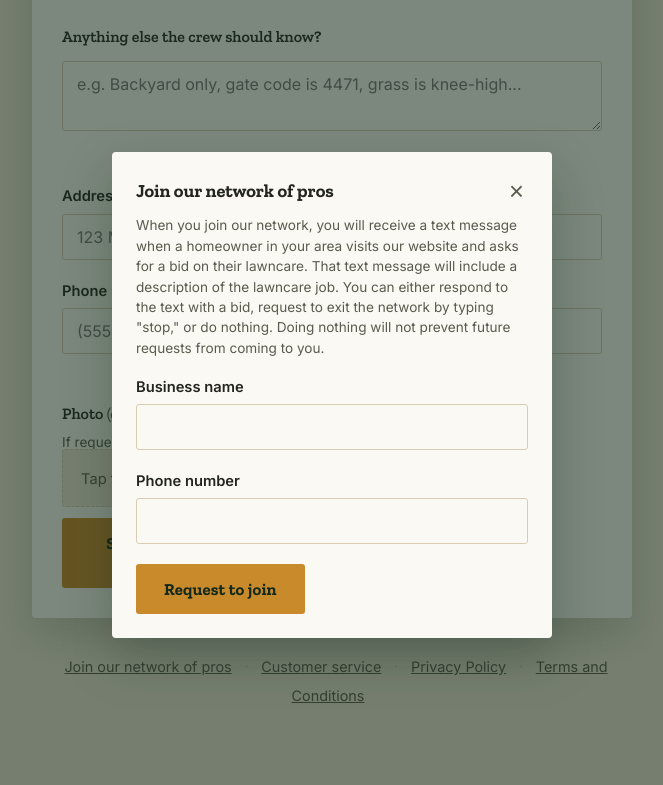
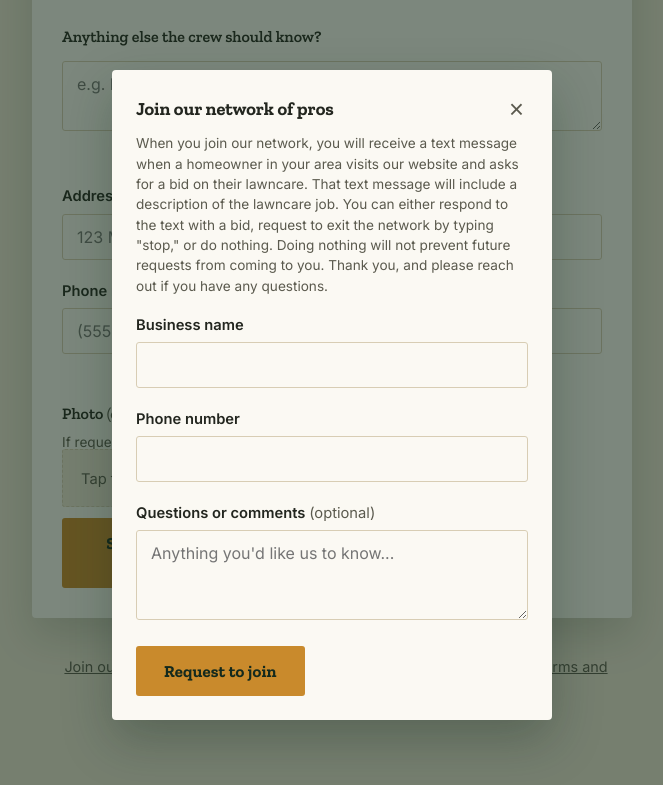
Before and after one commit to afinken01/Kirk_Lawn_Bid, a website: page public/index.html in a window 1280 px wide. Both pictures are taken after a click on the button "Join our network of pros". Shown: the part 494-1279 px from the top of the page, without its empty margins (308-971 px from the left). Drawn offline with nearby package versions, Linux system fonts and the light colour scheme.

Commit message:
Add files via upload

```diff
--- a/public/index.html
+++ b/public/index.html
@@ -282,7 +282,7 @@
     padding:0 4px;
   }
   .modal-close:hover{color:var(--ink);}
-  #supportForm textarea{
+  #supportForm textarea, #proSignupForm textarea{
     width:100%;
     padding:12px 14px;
     border:1.5px solid var(--paper-line);
@@ -294,7 +294,7 @@
     resize:vertical;
     min-height:90px;
   }
-  #supportForm textarea:focus{
+  #supportForm textarea:focus, #proSignupForm textarea:focus{
     outline:none;
     border-color:var(--evergreen);
     box-shadow:0 0 0 3px rgba(31,61,43,0.12);
@@ -434,7 +434,7 @@
       <h2>Join our network of pros</h2>
       <button type="button" class="modal-close" id="proSignupCloseBtn" aria-label="Close">&times;</button>
     </div>
-    <p class="hint" style="margin:-8px 0 18px;">When you join our network, you will receive a text message when a homeowner in your area visits our website and asks for a bid on their lawncare. That text message will include a description of the lawncare job. You can either respond to the text with a bid, request to exit the network by typing "stop," or do nothing. Doing nothing will not prevent future requests from coming to you.</p>
+    <p class="hint" style="margin:-8px 0 18px;">When you join our network, you will receive a text message when a homeowner in your area visits our website and asks for a bid on their lawncare. That text message will include a description of the lawncare job. You can either respond to the text with a bid, request to exit the network by typing "stop," or do nothing. Doing nothing will not prevent future requests from coming to you. Thank you, and please reach out if you have any questions.</p>
     <form id="proSignupForm">
       <div class="field">
         <label class="field-label" for="proBusinessName">Business name</label>
@@ -444,6 +444,10 @@
         <label class="field-label" for="proPhoneInput">Phone number</label>
         <input type="tel" id="proPhoneInput" name="phone" required>
         <div class="error-text" id="proSignupError">Please enter your business name and phone number.</div>
+      </div>
+      <div class="field">
+        <label class="field-label" for="proNotesInput">Questions or comments <span style="font-weight:400;color:var(--ink-soft);">(optional)</span></label>
+        <textarea id="proNotesInput" name="notes" placeholder="Anything you'd like us to know..."></textarea>
       </div>
       <button type="submit" class="stamp" id="proSignupSubmitBtn">Request to join</button>
       <div class="status-panel" id="proSignupStatusPanel"></div>
@@ -629,6 +633,7 @@
 
     const businessName = document.getElementById('proBusinessName').value.trim();
     const phone = document.getElementById('proPhoneInput').value.trim();
+    const notes = document.getElementById('proNotesInput').value.trim();
 
     const invalid = !businessName || phone.replace(/\D/g,'').length < 10;
     document.getElementById('proSignupError').style.display = invalid ? 'block' : 'none';
@@ -641,7 +646,7 @@
       const res = await fetch('/api/pro-signup', {
         method: 'POST',
         headers: {'Content-Type': 'application/json'},
-        body: JSON.stringify({ businessName, phone })
+        body: JSON.stringify({ businessName, phone, notes })
       });
       if(!res.ok) throw new Error('Request failed');
       showProSignupStatus('pending', 'Request sent', "Thanks for your interest — we'll be in touch soon.");
```
